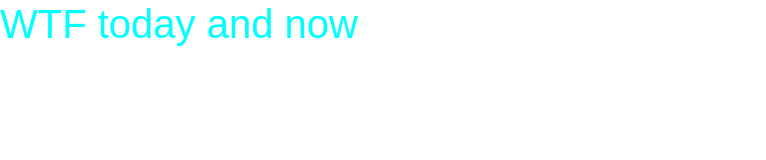
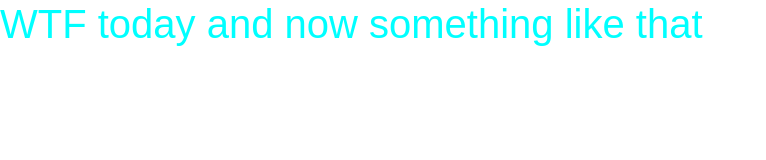
Before and after one commit to MaxBemax/project, a website: page src/index.html in a window 1280 px wide. Shown: the whole page, without its empty margins (0-766 px from the left). Drawn offline with Linux system fonts and the light colour scheme.

Commit message:
second change index.html

```diff
--- a/src/index.html
+++ b/src/index.html
@@ -11,6 +11,6 @@
 
 </head>
 <body>
-   <h1>WTF today and now</h1>
+   <h1>WTF today and now something like that</h1>
 </body>
 </html>
```
